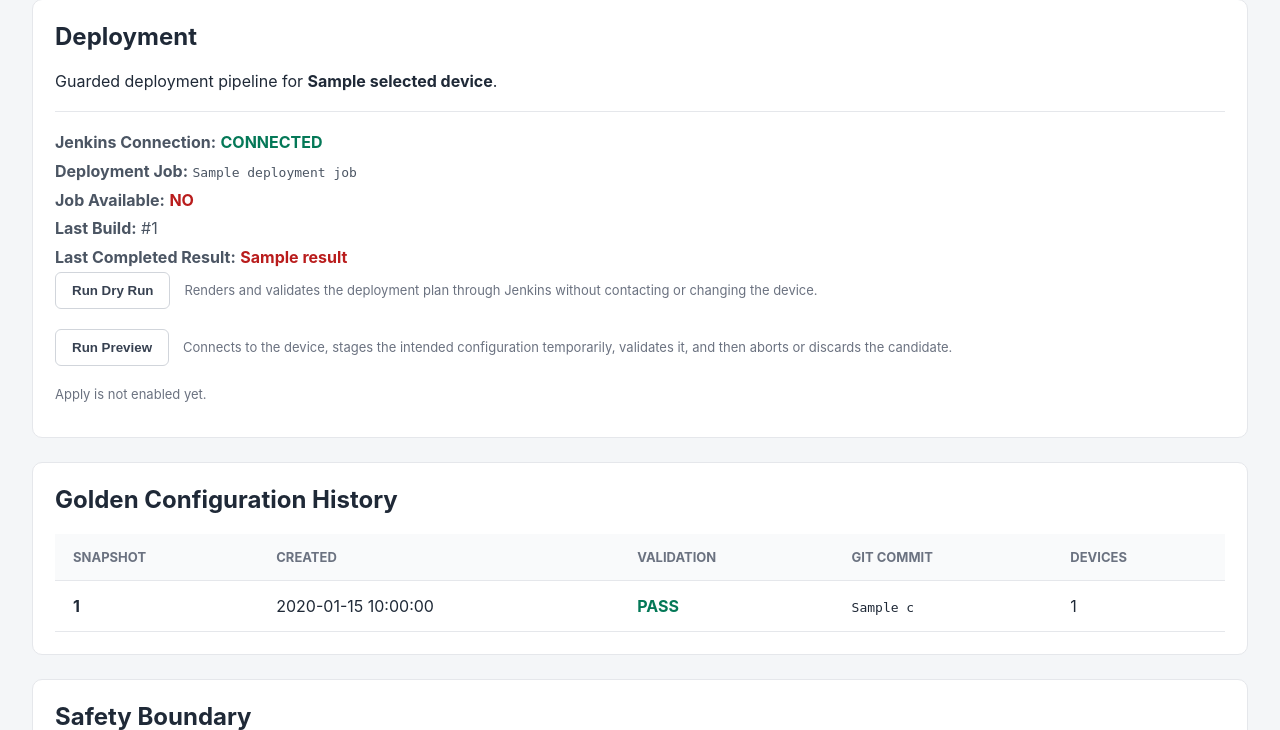
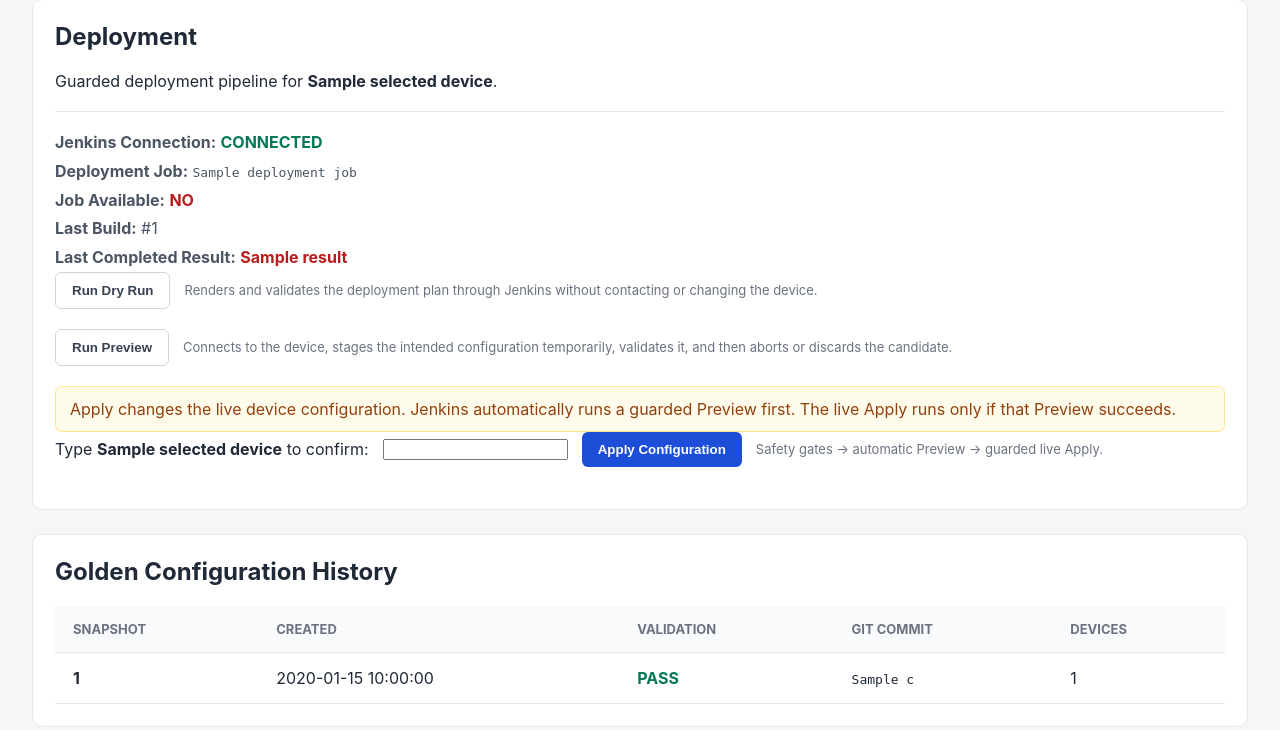
Before and after one commit to dushyantkinha-cu/ana-network-automation, a FastAPI app: template webapp/templates/automation.html in a window 1280 px wide. Shown: the part 2547-3277 px from the top of the page. Run offline with FastAPI, Linux system fonts and the light colour scheme; the template is opened without the code that fills it: most values are stand-ins (such as "Sample title", 1, 10 or a date in 2020).

Commit message:
Enable guarded Apply from automation portal

```diff
--- a/webapp/templates/automation.html
+++ b/webapp/templates/automation.html
@@ -832,9 +832,56 @@
         </span>
     </form>
 
-    <p class="action-note">
-        Apply is not enabled yet.
-    </p>
+    <div class="change-warning">
+        Apply changes the live device configuration.
+        Jenkins automatically runs a guarded Preview
+        first. The live Apply runs only if that Preview
+        succeeds.
+    </div>
+
+    <form
+        method="post"
+        action="/automation/deploy"
+        class="action-bar"
+    >
+        <input
+            type="hidden"
+            name="device"
+            value="{{ selected_device.hostname }}"
+        >
+
+        <input
+            type="hidden"
+            name="action"
+            value="apply"
+        >
+
+        <label for="confirm-device">
+            Type
+            <strong>{{ selected_device.hostname }}</strong>
+            to confirm:
+        </label>
+
+        <input
+            id="confirm-device"
+            type="text"
+            name="confirm_device"
+            autocomplete="off"
+            required
+        >
+
+        <button
+            type="submit"
+            class="button-primary"
+        >
+            Apply Configuration
+        </button>
+
+        <span class="action-note">
+            Safety gates → automatic Preview →
+            guarded live Apply.
+        </span>
+    </form>
 
     {% else %}
 
```
Also changed, not shown: tests/test_webapp_baseline.py (+88 -3 lines), webapp/routers/automation.py (+31 -13 lines).
